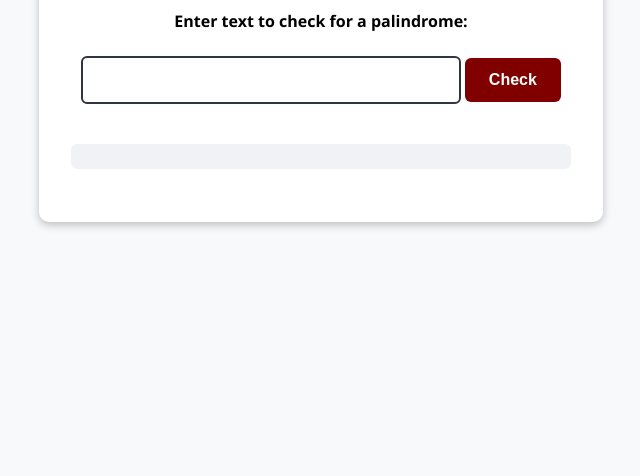
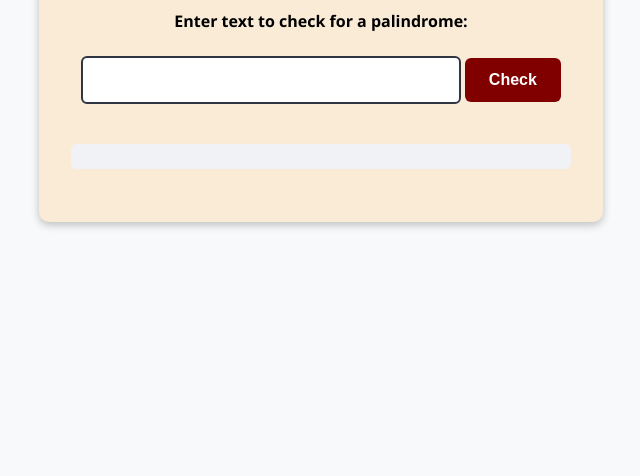
Before and after one commit to FredBob333/Palindrome-Checker, a plain HTML site: page index.html in a window 1280 px wide. Shown: the part 356-832 px from the top of the page, without its empty margins (319-959 px from the left). Drawn offline with Linux system fonts and the light colour scheme.

Commit message:
styles.css

```diff
--- a/styles.css
+++ b/styles.css
@@ -17,7 +17,7 @@ body {
 }
 
 main {
-  background: var(--white);
+  background: #FAEBD7;
   border-radius: 10px;
   box-shadow: rgba(0, 0, 0, 0.24) 0px 3px 8px;
   padding: 2rem;
```
